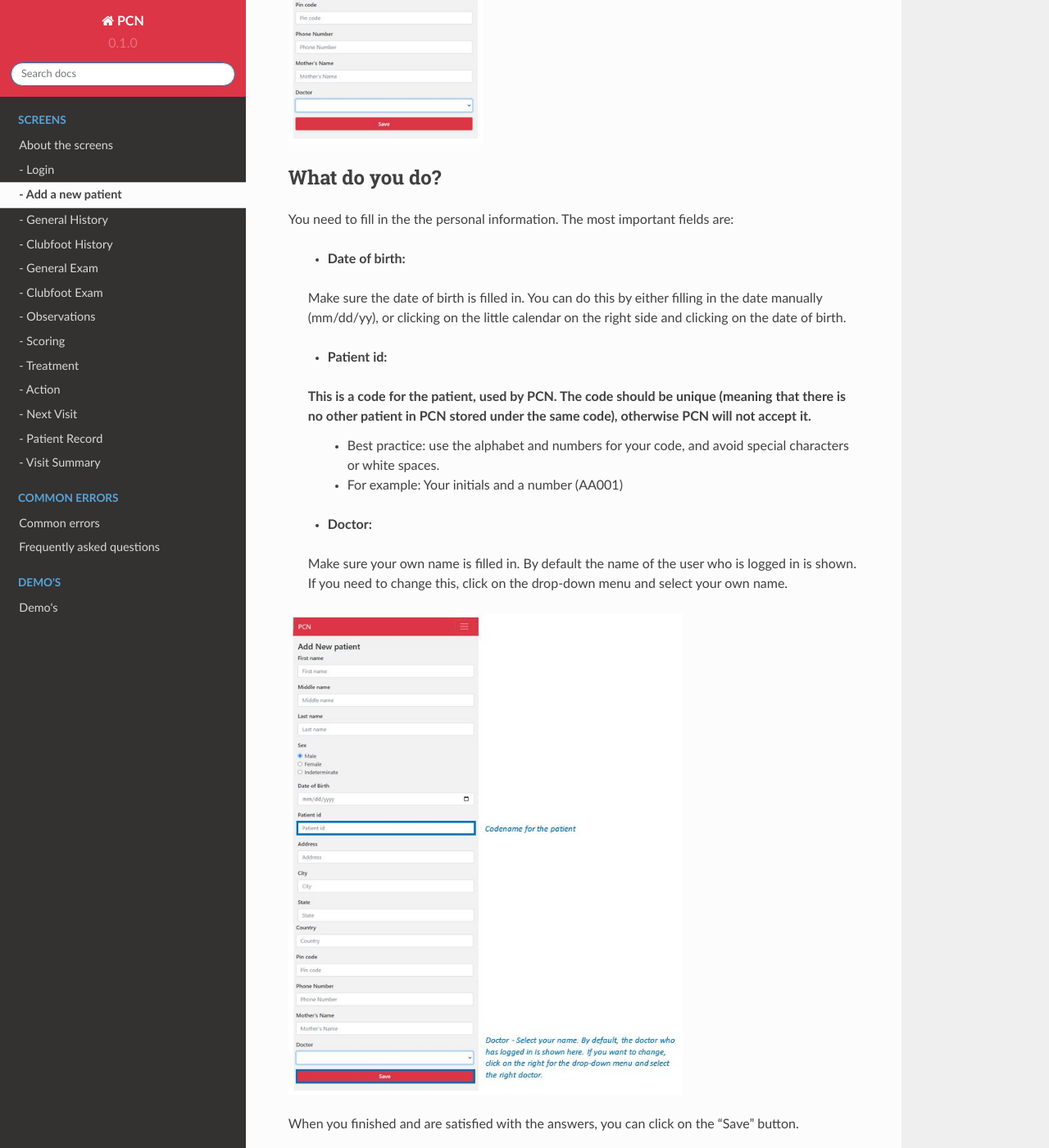
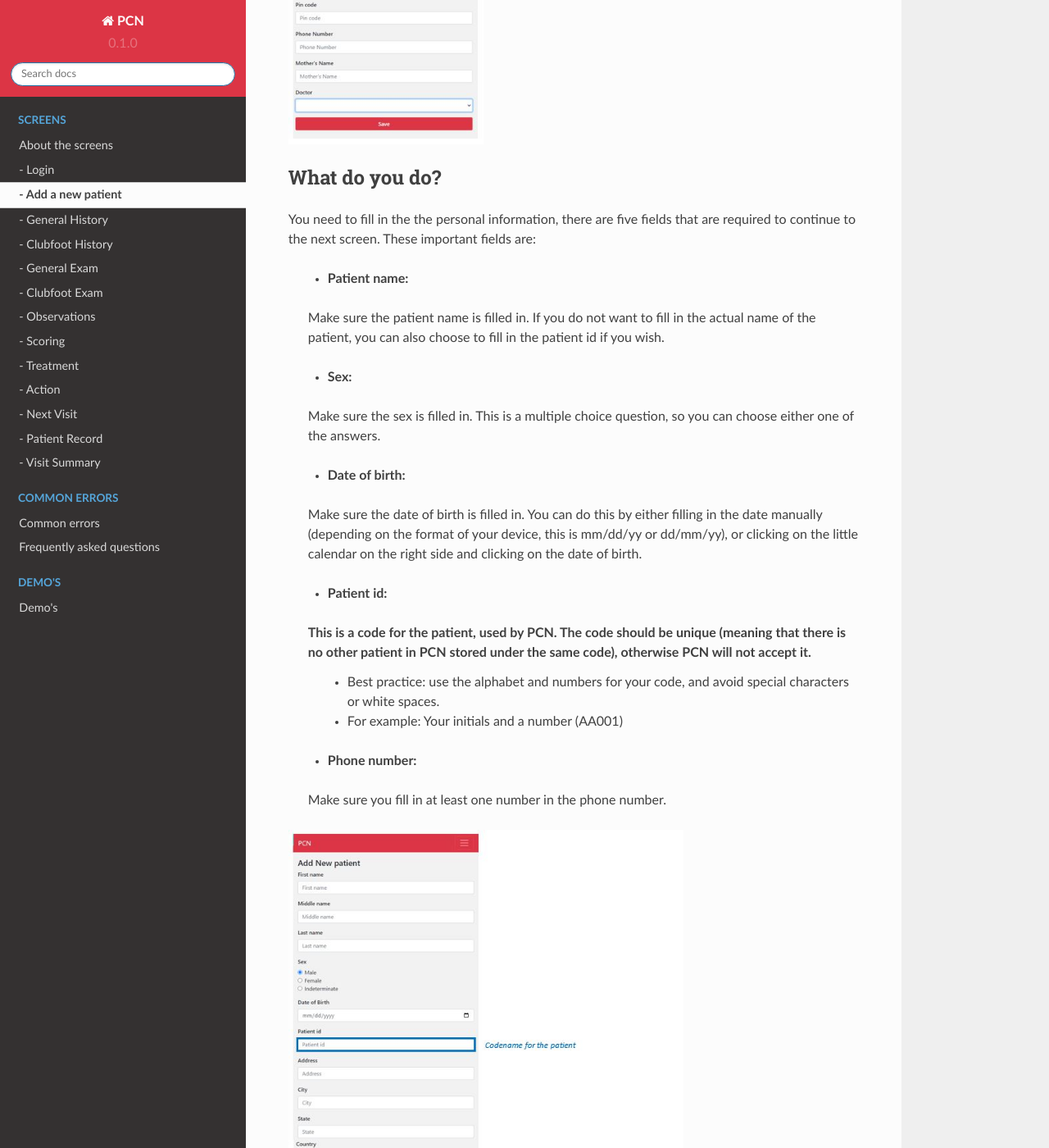
Before and after one commit to SWijnands01/PCN, a Sphinx documentation site: the page built from docs/source/AddNewPatient.rst, in a window 1280 px wide and 1400 px high, scrolled down 645 px. Shown: the whole window at 82% size. Built offline with Sphinx 7.4.7 and the Read the Docs theme 2.0.0, drawn with Linux system fonts in a browser that asks for light colours.

Commit message:
Update AddNewPatient.rst

```diff
--- a/docs/source/AddNewPatient.rst
+++ b/docs/source/AddNewPatient.rst
@@ -12,18 +12,25 @@ In this screen, you need to fill in personal information about the patient. Belo
 What do you do?
 ----
 
-You need to fill in the the personal information. The most important fields are:
+You need to fill in the the personal information, there are five fields that are required to continue to the next screen.  These important fields are:
+
+   - **Patient name:**
+   Make sure the patient name is filled in. If you do not want to fill in the actual name of the patient, you can also choose to fill in the patient id if you wish.
+
+   - **Sex:**
+   Make sure the sex is filled in. This is a multiple choice question, so you can choose either one of the answers.
 
    - **Date of birth:**
-   Make sure the date of birth is filled in. You can do this by either filling in the date manually (mm/dd/yy), or clicking on the little calendar on the right side and clicking on the date of birth.
+   Make sure the date of birth is filled in. You can do this by either filling in the date manually (depending on the format of your device, this is mm/dd/yy or dd/mm/yy), or clicking on the little calendar on the right side and clicking on the date of birth.
 
    - **Patient id:**
    This is a code for the patient, used by PCN. The code should be unique (meaning that there is no other patient in PCN stored under the same code), otherwise PCN will not accept it.
       - Best practice: use the alphabet and numbers for your code, and avoid special characters or white spaces.
       - For example: Your initials and a number (AA001)
 
-   - **Doctor:**
-   Make sure your own name is filled in. By default the name of the user who is logged in is shown. If you need to change this, click on the drop-down menu and select your own name.
+   - **Phone number:**
+   Make sure you fill in at least one number in the phone number.
+
 
 .. image:: images/AddNewPatient_1.JPG
    :scale: 80 %
```
